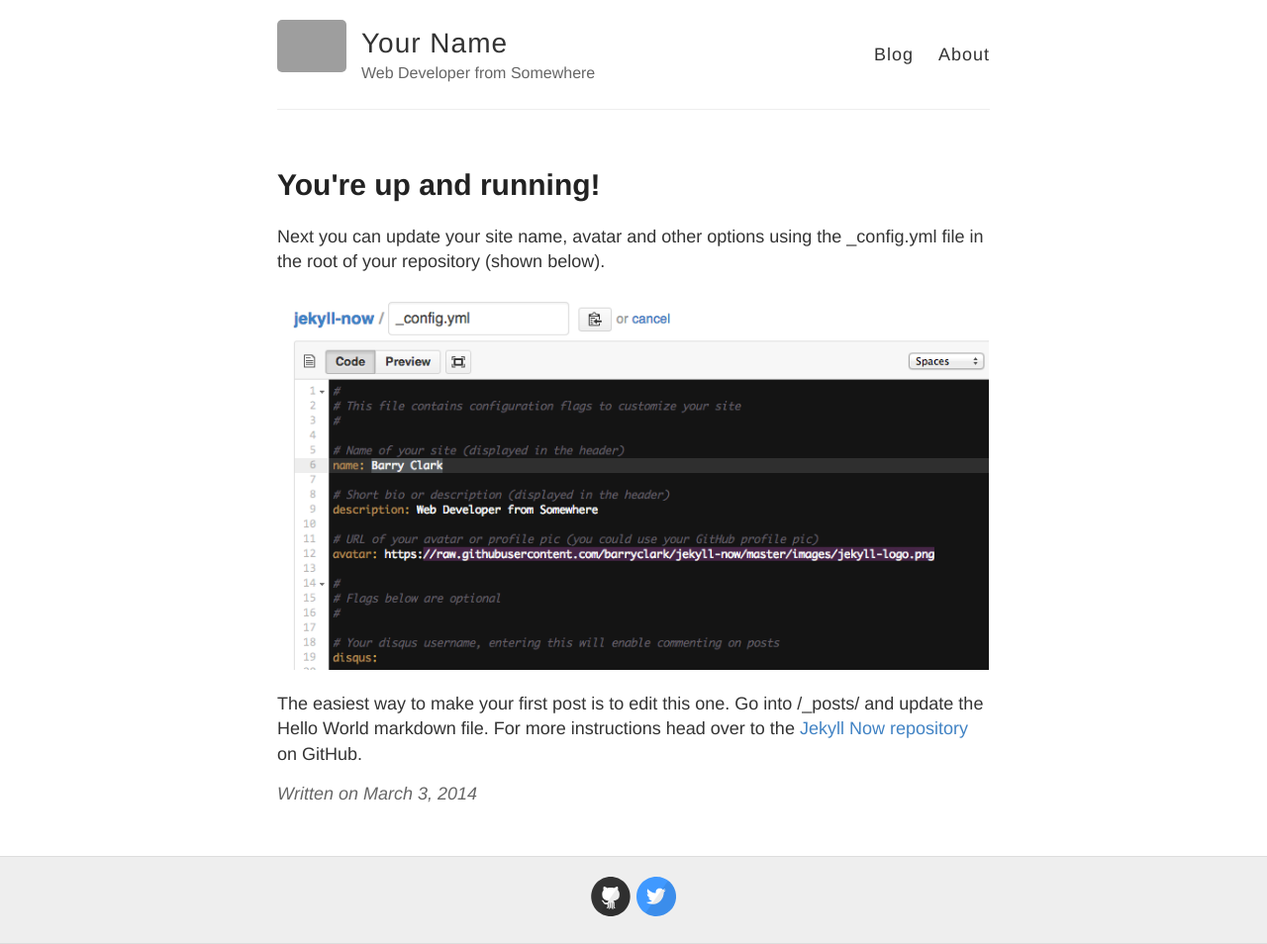
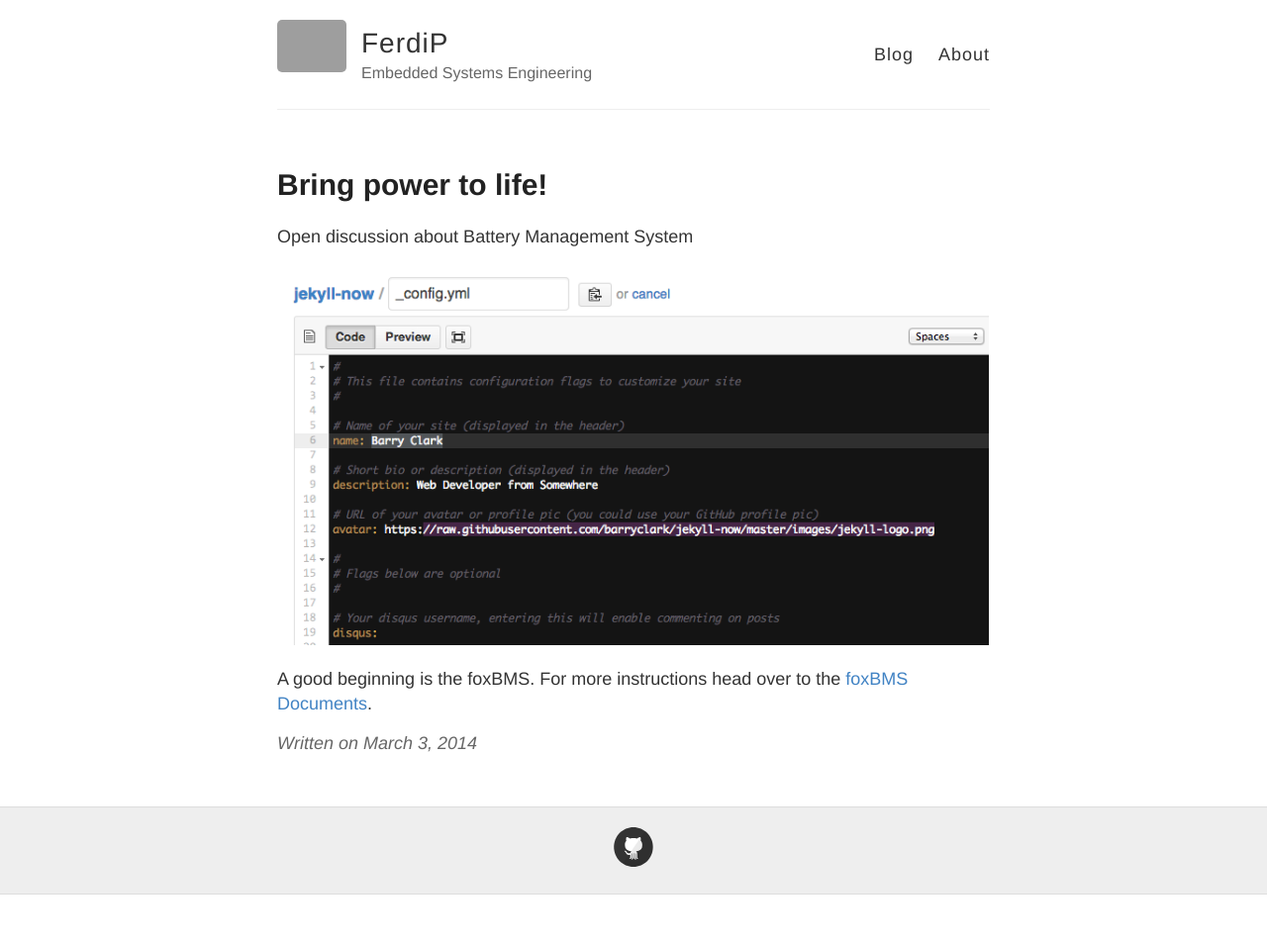
Before and after one commit to FerdiP/FerdiP.github.io, a Jekyll site: the page built from _posts/2014-3-3-Hello-World.md, in a window 1280 px wide. Shown: the whole page at 99% size. Built offline with Jekyll 4.4.1, drawn with Linux system fonts in a browser that asks for light colours; after the commit the page ends 904 px from its top, so only the background shows below that; grey boxes are pictures that could not be loaded.

Commit message:
second update

```diff
--- a/_config.yml
+++ b/_config.yml
@@ -3,10 +3,10 @@
 #
 
 # Name of your site (displayed in the header)
-name: Your Name
+name: FerdiP
 
 # Short bio or description (displayed in the header)
-description: Web Developer from Somewhere
+description: Embedded Systems Engineering
 
 # URL of your avatar or profile pic (you could use your GitHub profile pic)
 avatar: https://raw.githubusercontent.com/barryclark/jekyll-now/master/images/jekyll-logo.png
@@ -17,19 +17,11 @@ avatar: https://raw.githubusercontent.com/barryclark/jekyll-now/master/images/je
 
 # Includes an icon in the footer for each username you enter
 footer-links:
-  dribbble:
   email:
-  facebook:
-  flickr:
-  github: barryclark/jekyll-now
-  instagram:
+  github: FerdiP
   linkedin:
-  pinterest:
-  rss: # just type anything here for a working RSS icon
-  twitter: jekyllrb
   stackoverflow: # your stackoverflow profile, e.g. "users/50476/bart-kiers"
-  youtube: # channel/<your_long_string> or user/<user-name>
-  googleplus: # anything in your profile username that comes after plus.google.com/
+
 
 
 # Enter your Disqus shortname (not your username) to enable commenting on posts
--- a/_posts/2014-3-3-Hello-World.md
+++ b/_posts/2014-3-3-Hello-World.md
@@ -1,10 +1,10 @@
 ---
 layout: post
-title: You're up and running!
+title: Bring power to life!
 ---
 
-Next you can update your site name, avatar and other options using the _config.yml file in the root of your repository (shown below).
+Open discussion about Battery Management System
 
 ![_config.yml]({{ site.baseurl }}/images/config.png)
 
-The easiest way to make your first post is to edit this one. Go into /_posts/ and update the Hello World markdown file. For more instructions head over to the [Jekyll Now repository](https://github.com/barryclark/jekyll-now) on GitHub.
+A good beginning is the foxBMS. For more instructions head over to the [foxBMS Documents](https://foxbms.readthedocs.io/en/release-0.5.x/getting_started/general/general.html).
```
